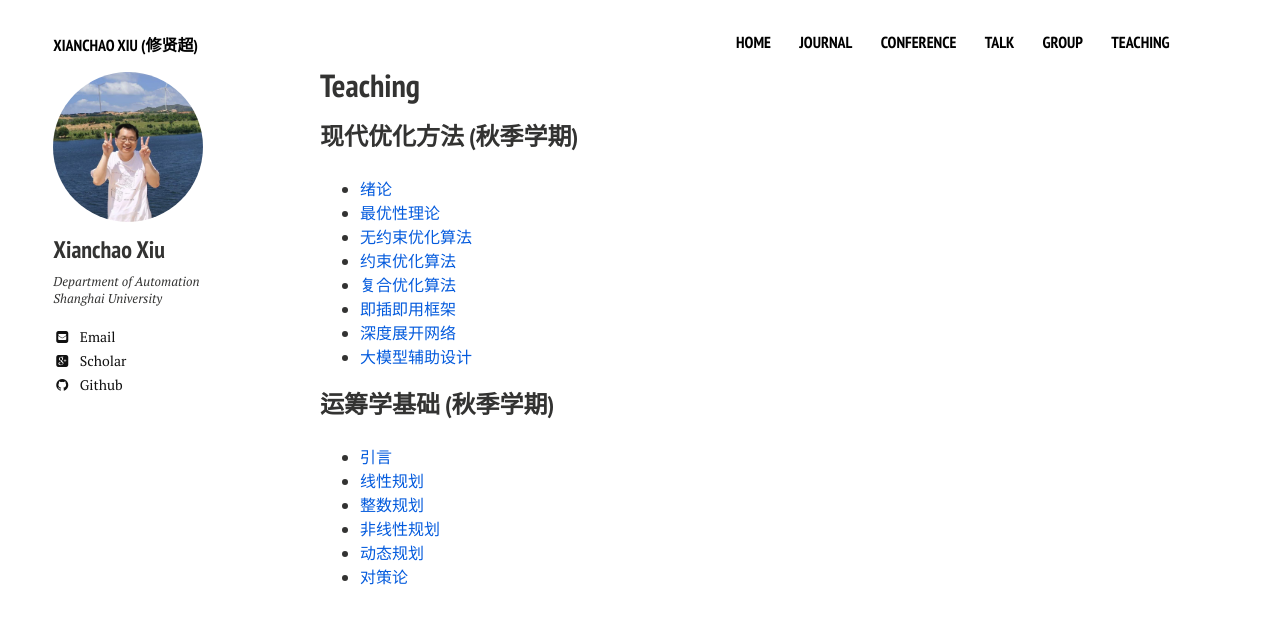
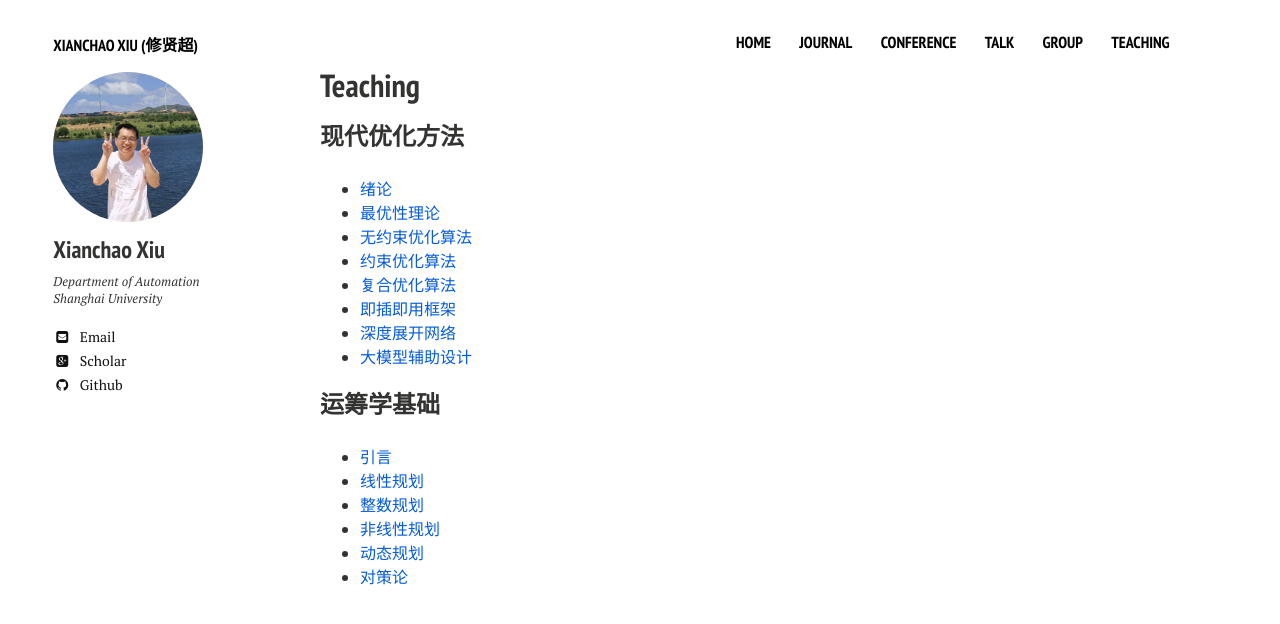
Before and after one commit to xianchaoxiu/xianchaoxiu.github.io, a Jekyll site: the page built from teaching/index.md, in a window 1280 px wide. Shown: the top 624 px of the page. Built offline with Jekyll 4.4.1, drawn with Linux system fonts in a browser that asks for light colours; nearby versions of some CDN libraries.

Commit message:
Update index.md

```diff
--- a/teaching/index.md
+++ b/teaching/index.md
@@ -9,7 +9,7 @@ share: false
 
 
 
-### 现代优化方法 (秋季学期)
+### 现代优化方法
 
 - <a href="../teaching/现代优化方法/绪论.pdf" class="textlink" target="_blank">绪论 </a> <br>
 - <a href="../teaching/现代优化方法/最优化理论.pdf" class="textlink" target="_blank">最优性理论 </a> <br>
@@ -24,7 +24,7 @@ share: false
 
 
 
-### 运筹学基础 (秋季学期)
+### 运筹学基础
 
 - <a href="../teaching/运筹学/引言.pdf" class="textlink" target="_blank">引言 </a> <br>
 - <a href="../teaching/运筹学/线性规划.pdf" class="textlink" target="_blank">线性规划  </a> <br>
```
